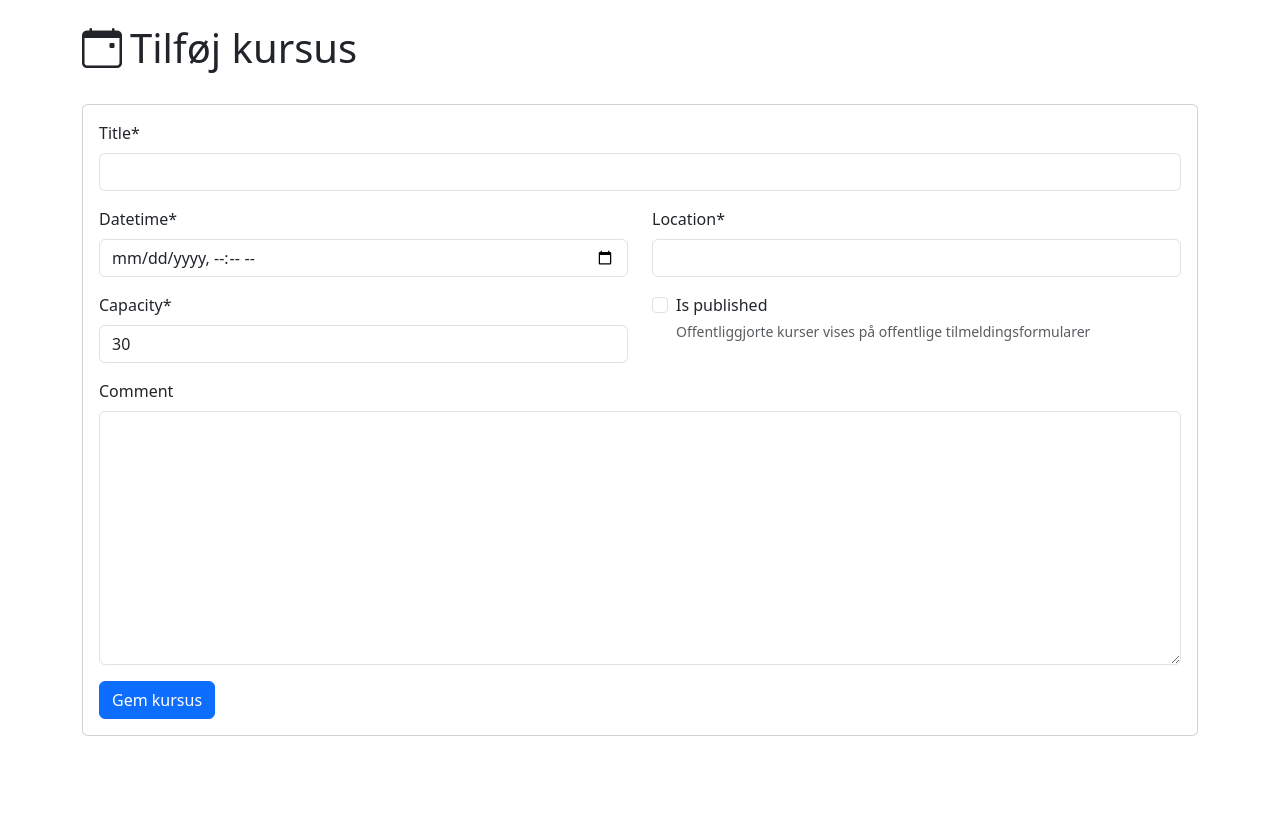
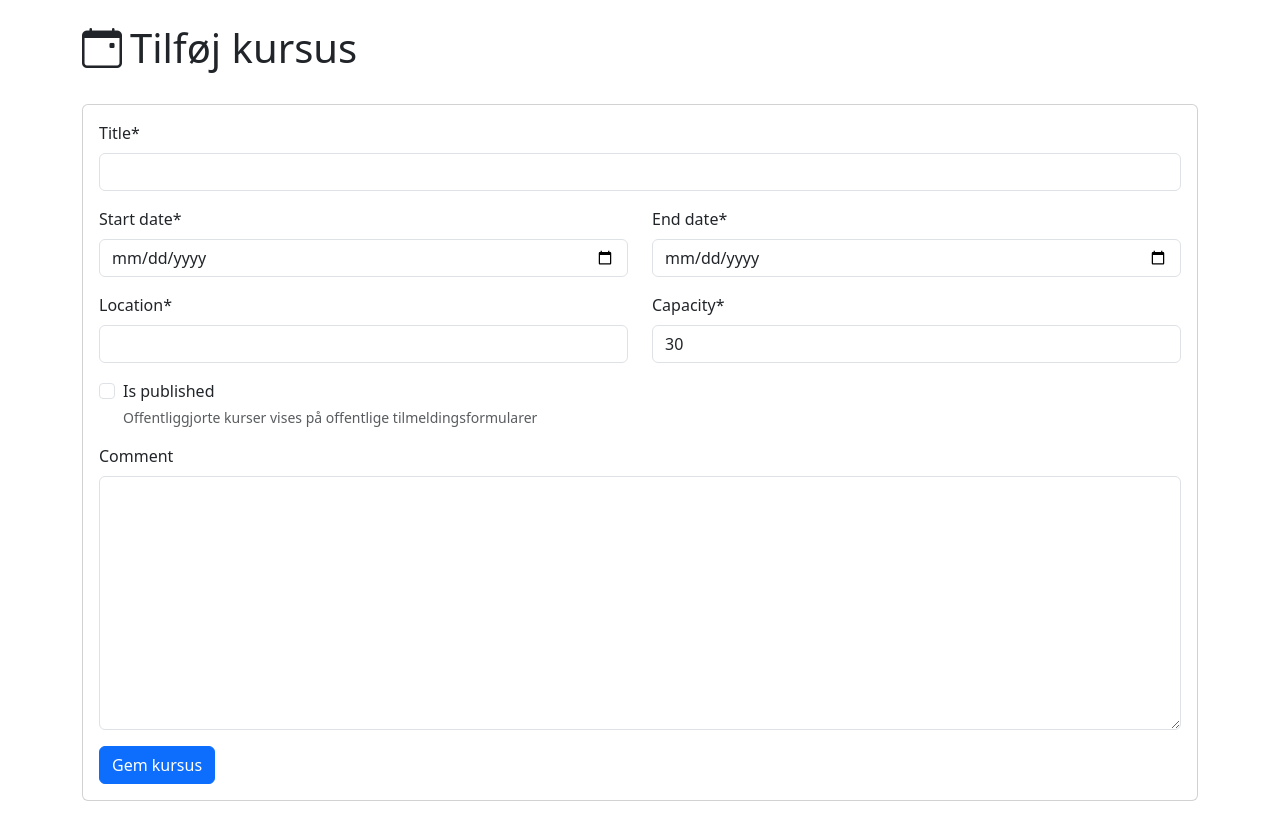
Before and after one commit to NielsOerbaek/basal-app, a Django app: page /courses/create/ in a window 1280 px wide. Shown: the part 56-881 px from the top of the page. Before the commit the page ends 792 px from the top, so only its background shows below. Run offline with Django 5.2, Linux system fonts and the light colour scheme; the visitor is signed in with stand-in values (Sample User, id 1); parts of the project's set-up code (start-up, migrations or seed data) failed here and were passed over; some libraries are stand-ins or nearby versions.

Commit message:
Change course dates from datetime to date range
- Replace single datetime field with start_date and end_date (DateField)
- Update course form with date validation (end >= start)
- Update all templates to display date ranges properly
- Update queries to use start_date instead of datetime

🤖 Generated with [Claude Code](https://claude.com/claude-code)

Co-Authored-By: Claude Opus 4.5 <noreply@anthropic.com>

```diff
--- a/apps/courses/admin.py
+++ b/apps/courses/admin.py
@@ -5,8 +5,8 @@ from .models import Course, CourseSignUp
 
 @admin.register(Course)
 class CourseAdmin(admin.ModelAdmin):
-    list_display = ['title', 'datetime', 'location', 'capacity', 'signup_count', 'is_published']
-    list_filter = ['is_published', 'datetime']
+    list_display = ['title', 'start_date', 'end_date', 'location', 'capacity', 'signup_count', 'is_published']
+    list_filter = ['is_published', 'start_date']
     search_fields = ['title', 'location']
     readonly_fields = ['created_at', 'updated_at']
 
--- a/apps/courses/forms.py
+++ b/apps/courses/forms.py
@@ -11,9 +11,10 @@ from .models import Course, CourseSignUp
 class CourseForm(forms.ModelForm):
     class Meta:
         model = Course
-        fields = ['title', 'datetime', 'location', 'capacity', 'is_published', 'comment']
+        fields = ['title', 'start_date', 'end_date', 'location', 'capacity', 'is_published', 'comment']
         widgets = {
-            'datetime': forms.DateTimeInput(attrs={'type': 'datetime-local'}),
+            'start_date': forms.DateInput(attrs={'type': 'date'}),
+            'end_date': forms.DateInput(attrs={'type': 'date'}),
         }
 
     def __init__(self, *args, **kwargs):
@@ -22,16 +23,25 @@ class CourseForm(forms.ModelForm):
         self.helper.layout = Layout(
             'title',
             Row(
-                Column('datetime', css_class='col-md-6'),
-                Column('location', css_class='col-md-6'),
+                Column('start_date', css_class='col-md-6'),
+                Column('end_date', css_class='col-md-6'),
             ),
             Row(
+                Column('location', css_class='col-md-6'),
                 Column('capacity', css_class='col-md-6'),
-                Column('is_published', css_class='col-md-6'),
             ),
+            'is_published',
             'comment',
             Submit('submit', 'Gem kursus', css_class='btn btn-primary'),
         )
+
+    def clean(self):
+        cleaned_data = super().clean()
+        start_date = cleaned_data.get('start_date')
+        end_date = cleaned_data.get('end_date')
+        if start_date and end_date and end_date < start_date:
+            raise forms.ValidationError('Slutdato kan ikke være før startdato.')
+        return cleaned_data
 
 
 class CourseSignUpForm(forms.ModelForm):
@@ -56,7 +66,7 @@ class CourseSignUpForm(forms.ModelForm):
 
 class PublicSignUpForm(forms.Form):
     course = forms.ModelChoiceField(
-        queryset=Course.objects.filter(is_published=True, datetime__gte=timezone.now()),
+        queryset=Course.objects.filter(is_published=True, start_date__gte=timezone.now().date()),
         label='Vælg et kursus',
         empty_label='Vælg et kursus...'
     )
--- a/apps/courses/models.py
+++ b/apps/courses/models.py
@@ -9,7 +9,8 @@ class AttendanceStatus(models.TextChoices):
 
 class Course(models.Model):
     title = models.CharField(max_length=255)
-    datetime = models.DateTimeField()
+    start_date = models.DateField()
+    end_date = models.DateField()
     location = models.CharField(max_length=255)
     capacity = models.PositiveIntegerField(default=30)
     comment = models.TextField(blank=True)
@@ -21,10 +22,12 @@ class Course(models.Model):
     updated_at = models.DateTimeField(auto_now=True)
 
     class Meta:
-        ordering = ['-datetime']
+        ordering = ['-start_date']
 
     def __str__(self):
-        return f"{self.title} - {self.datetime.strftime('%Y-%m-%d')}"
+        if self.start_date == self.end_date:
+            return f"{self.title} - {self.start_date.strftime('%Y-%m-%d')}"
+        return f"{self.title} - {self.start_date.strftime('%Y-%m-%d')} til {self.end_date.strftime('%Y-%m-%d')}"
 
     @property
     def signup_count(self):
--- a/apps/courses/views.py
+++ b/apps/courses/views.py
@@ -98,7 +98,8 @@ class CourseExportView(View):
         queryset = Course.objects.all()
         fields = [
             ('title', 'Titel'),
-            ('datetime', 'Dato/tid'),
+            ('start_date', 'Startdato'),
+            ('end_date', 'Slutdato'),
             ('location', 'Lokation'),
             ('capacity', 'Kapacitet'),
             ('signup_count', 'Tilmeldinger'),
--- a/apps/schools/templates/schools/school_detail.html
+++ b/apps/schools/templates/schools/school_detail.html
@@ -72,7 +72,7 @@
                         <a href="{% url 'courses:detail' signup.course.pk %}">{{ signup.course.title }}</a>
                         <span class="badge bg-{{ signup.attendance }}">{{ signup.get_attendance_display }}</span>
                     </div>
-                    <small class="text-muted">{{ signup.participant_name }} - {{ signup.course.datetime|date:"d. M Y" }}</small>
+                    <small class="text-muted">{{ signup.participant_name }} - {{ signup.course.start_date|date:"d. M Y" }}</small>
                 </li>
                 {% empty %}
                 <li class="list-group-item text-muted">Ingen kursustilmeldinger.</li>
--- a/apps/schools/views.py
+++ b/apps/schools/views.py
@@ -60,7 +60,7 @@ class SchoolDetailView(DetailView):
         )[:10]
         context['course_signups'] = self.object.course_signups.select_related(
             'course'
-        ).order_by('-course__datetime')[:10]
+        ).order_by('-course__start_date')[:10]
         return context
 
 
```
Also changed, not shown: apps/core/templates/core/dashboard.html (+7 -1 lines), apps/core/views.py (+5 -5 lines), apps/courses/templates/courses/course_detail.html (+8 -2 lines), apps/courses/templates/courses/course_list.html (+8 -2 lines), apps/courses/migrations/0001_initial.py.
